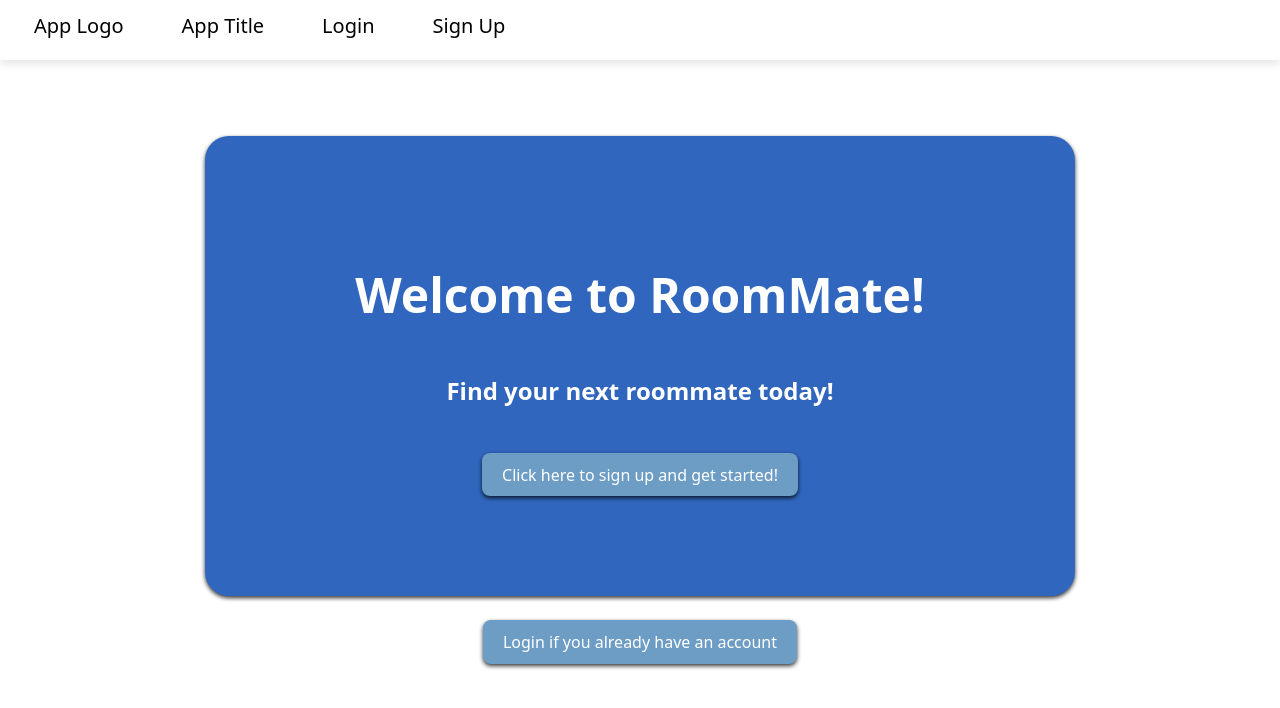
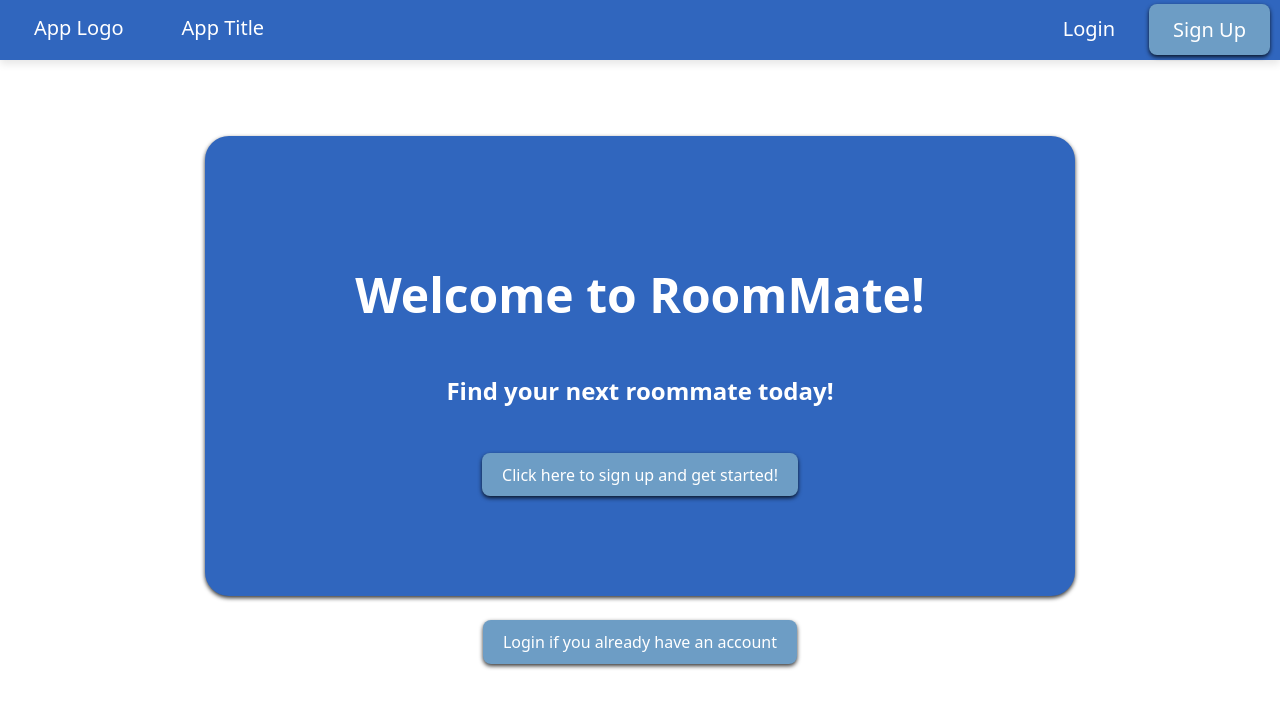
Before and after one commit to MetaU-Roommate-Match-Capstone-Project/roommate-match, a React (Vite) app in the folder client/: page / in a window 1280 px wide. Shown: the top 708 px of the page. Built offline with nearby package versions, Linux system fonts and the light colour scheme.

Commit message:
feat: added styling to navbar

```diff
--- a/client/src/components/NavBar/HomeNavBar.css
+++ b/client/src/components/NavBar/HomeNavBar.css
@@ -4,7 +4,7 @@
     left: 0;
     right: 0;
     height: 60px;
-    background-color: #fff;
+    background-color: #3066BE;
     box-shadow: 0 4px 8px rgba(0,0,0, 0.1);
     z-index: 100;
 }
@@ -15,23 +15,39 @@
     padding: 0;
 }
 
-.left-nav-bar-buttons {
-    display: flex;
-}
-
-.right-nav-bar-buttons {
-    display: flex;
-    justify-content: flex-end;
-}
-
 .nav-bar button {
     background: none;
     border: none;
     cursor: pointer;
     font-size: 20px;
-    color: black;
+    color: white;
     margin-left: 10px;
 }
+
+.left-nav-bar-buttons,
+.right-nav-bar-buttons {
+    display: flex;
+    align-items: center;
+}
+
+.right-nav-bar-buttons {
+    margin-left: auto;
+    padding: 0 10px;
+    margin-top: 2px;;
+}
+
+#create-account-button {
+    color: white;
+    margin-top: 2px;
+    background-color: #6D9DC5;
+    box-shadow: 0 2px 4px rgba(0,0,0,0.8);
+}
+
+#create-account-button:hover {
+    color: white;
+    box-shadow: inset 0 0 0 100vw rgba(0, 0, 0, 0.1);
+}
+
 .nav-bar button:hover {
     color: #4e4e4e;
 }
--- a/client/src/components/NavBar/HomeNavBar.jsx
+++ b/client/src/components/NavBar/HomeNavBar.jsx
@@ -14,7 +14,7 @@ const HomeNavBar = () => {
                     </li>
                     <li className="right-nav-bar-buttons">
                         <button onClick={() => navigate('/login')}>Login</button>
-                        <button onClick={() => navigate('/create-account')}>Sign Up</button>
+                        <button id="create-account-button" onClick={() => navigate('/create-account')}>Sign Up</button>
                     </li>
 
                 </ul>
```
